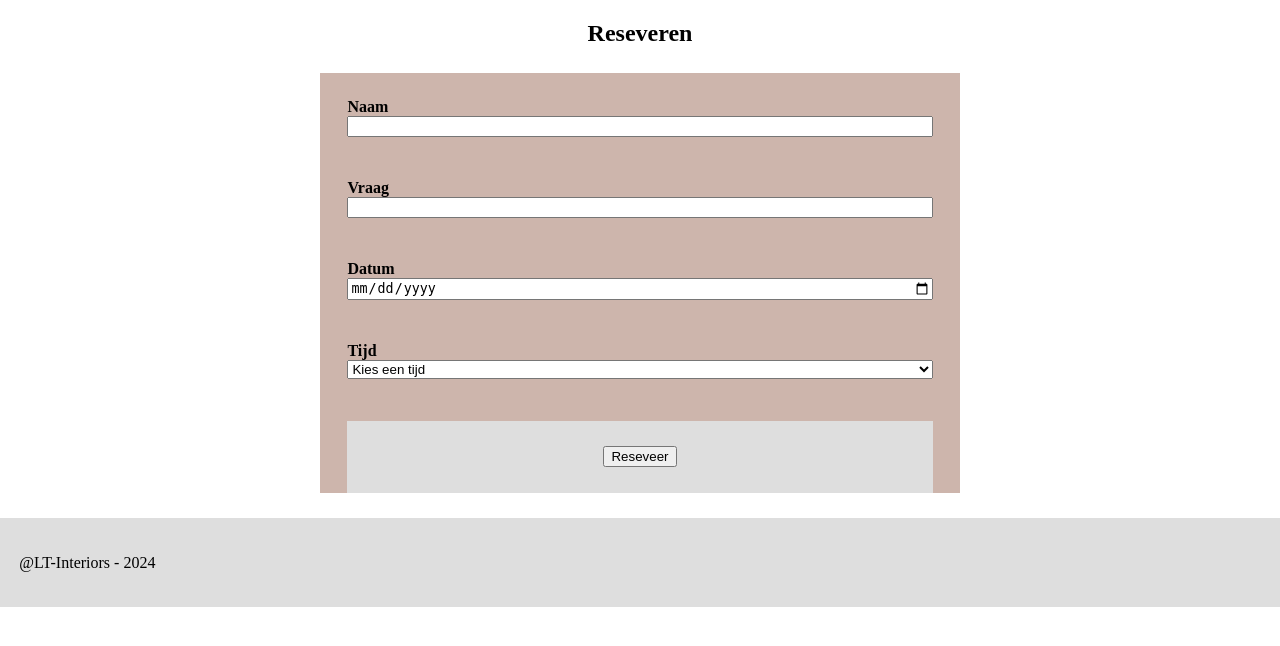
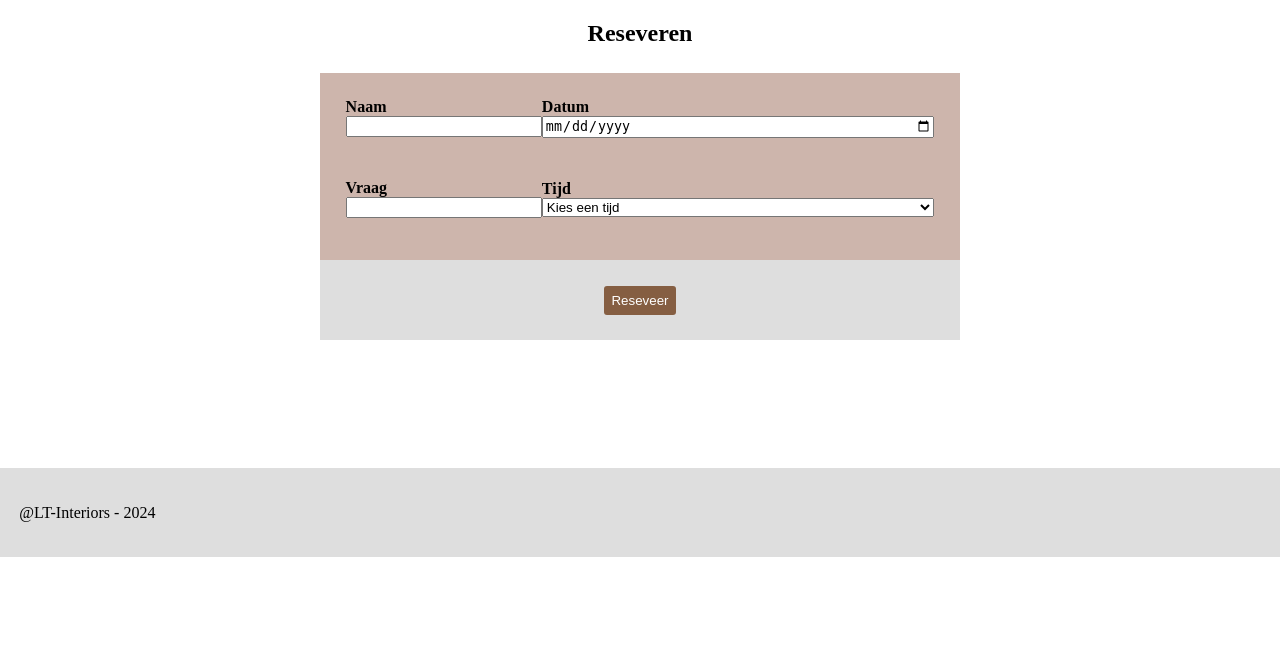
Before and after one commit to AlexDusselaar/CLE2, a PHP site: page /reserveren.php in a window 1280 px wide. Shown: the part 56-702 px from the top of the page. Run offline with PHP 8.4, Linux system fonts and the light colour scheme; some web fonts are replaced.

Commit message:
reserveer css update

```diff
--- a/css/style.css
+++ b/css/style.css
@@ -202,11 +202,11 @@ footer {
   justify-content: center;
 }
 
-#form {
+.imputfieldsbg {
   display: flex;
   justify-content: center;
   background-color: #cdb5ac;
-  margin: 2vw 25vw;
+  margin: 2vw 25vw 0 25vw;
   padding: 2vw 2vw 0 2vw;
 }
 
@@ -219,7 +219,16 @@ footer {
 }
 
 #form button {
+  color: #fff;
+  border: #855e42 2px solid;
+  background-color: #855e42;
+  border-radius: 3px;
+  padding: 5px;
+}
 
+#form button:hover {
+  background-color: #cdb5ac;
+  transition: 0.3s ease;
 }
 
 .submitbuttonbg {
@@ -227,4 +236,5 @@ footer {
   display: flex;
   justify-content: center;
   padding: 2vw 20vw;
+  margin: 0 25vw 10vw 25vw;
 }
--- a/reserveren.php
+++ b/reserveren.php
@@ -38,7 +38,7 @@ if (empty($errors)) {
 
         <section id="form">
             <form action="" method="post">
-
+            <div class="imputfieldsbg">
                 <div class="flex1">
                     <div class="formfield">
                         <label for="naam">Naam</label>
@@ -90,9 +90,10 @@ if (empty($errors)) {
                         </p>
                     </div>
                 </div>
+            </div>
 
                 <div class="submitbuttonbg">
-                        <button type="submit" name="submit">Reseveer</button>
+                        <button class="button" type="submit" name="submit">Reseveer</button>
                 </div>
             </form>
         </section>
```
